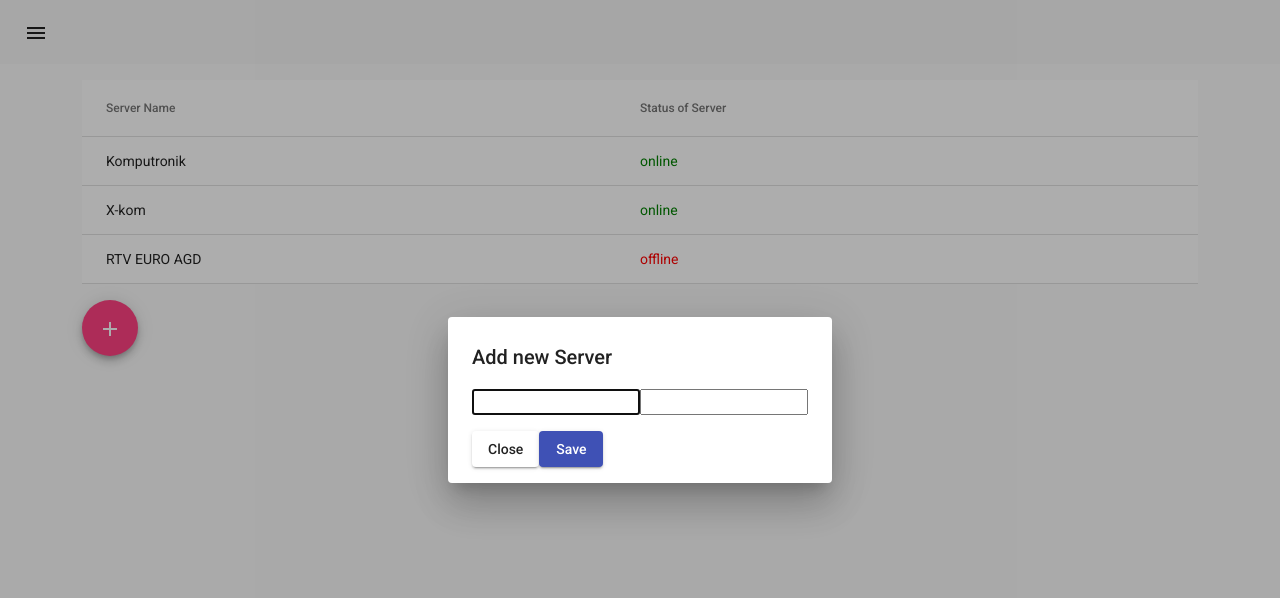
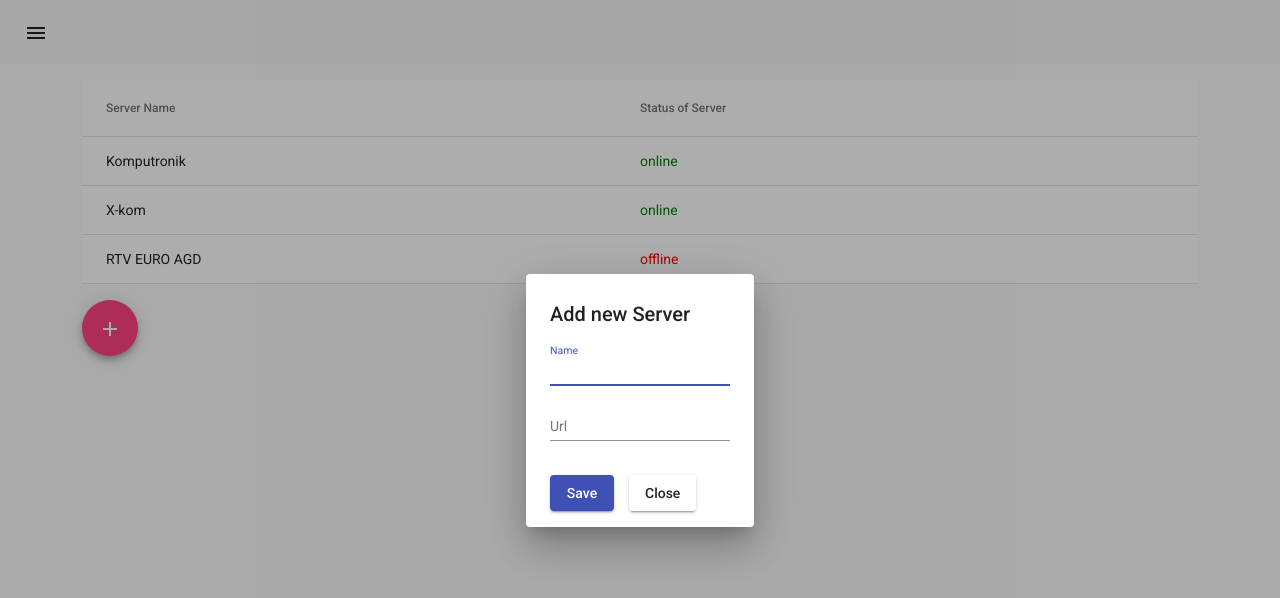
Before and after one commit to kweckolukasz/angular-training, an Angular app: page / in a window 1280 px wide. Both pictures are taken after a click on the button "add". Shown: the top 598 px of the page. Built offline with nearby package versions, Linux system fonts and the light colour scheme.

Commit message:
style add styles to add-server-diaog

```diff
--- a/src/app/presentation/dialogs/add-server-dialog/add-server-dialog.component.css
+++ b/src/app/presentation/dialogs/add-server-dialog/add-server-dialog.component.css
@@ -0,0 +1,9 @@
+.my-form {
+  display: flex;
+  flex-direction: column;
+}
+.actions {
+  display: flex;
+  flex-direction: row;
+  gap: 15px;
+}
--- a/src/app/presentation/dialogs/add-server-dialog/add-server-dialog.component.html
+++ b/src/app/presentation/dialogs/add-server-dialog/add-server-dialog.component.html
@@ -1,11 +1,17 @@
 <h2 mat-dialog-title>Add new Server</h2>
 <mat-dialog-content>
-  <form [formGroup]="form">
-    <input matInput id="name" type="text" formControlName="name" />
-    <input matInput id="url" type="url" formControlName="url" />
+  <form mat-form [formGroup]="form" class="my-form">
+    <mat-form-field>
+      <mat-label>Name</mat-label>
+      <input matInput id="name" type="text" formControlName="name" />
+    </mat-form-field>
+    <mat-form-field>
+      <mat-label>Url</mat-label>
+      <input matInput id="url" type="url" formControlName="url" />
+    </mat-form-field>
   </form>
 </mat-dialog-content>
-<mat-dialog-actions>
+<mat-dialog-actions class="actions">
+  <button class="mat-raised-button mat-primary" (click)="save()">Save</button>
   <button class="mat-raised-button" (click)="close()">Close</button>
-  <button class="mat-raised-button mat-primary" (click)="save()">Save</button>
 </mat-dialog-actions>
```
